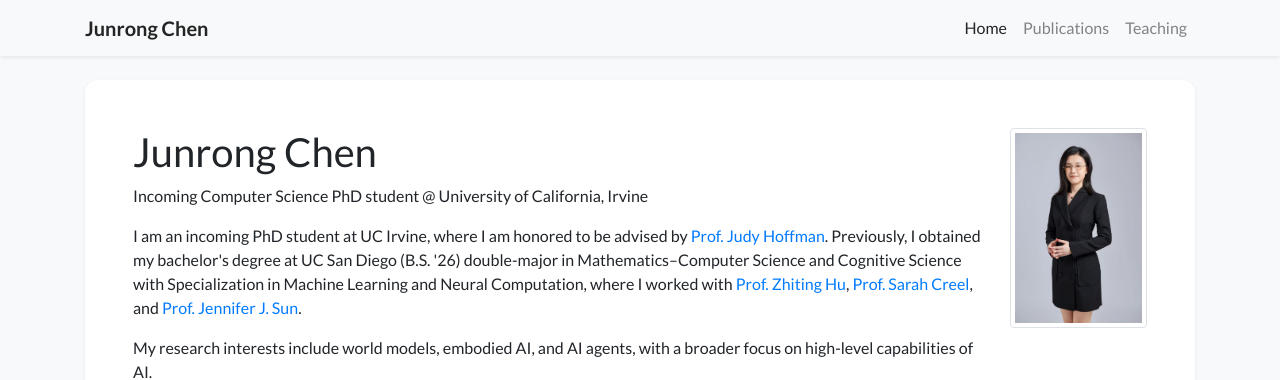
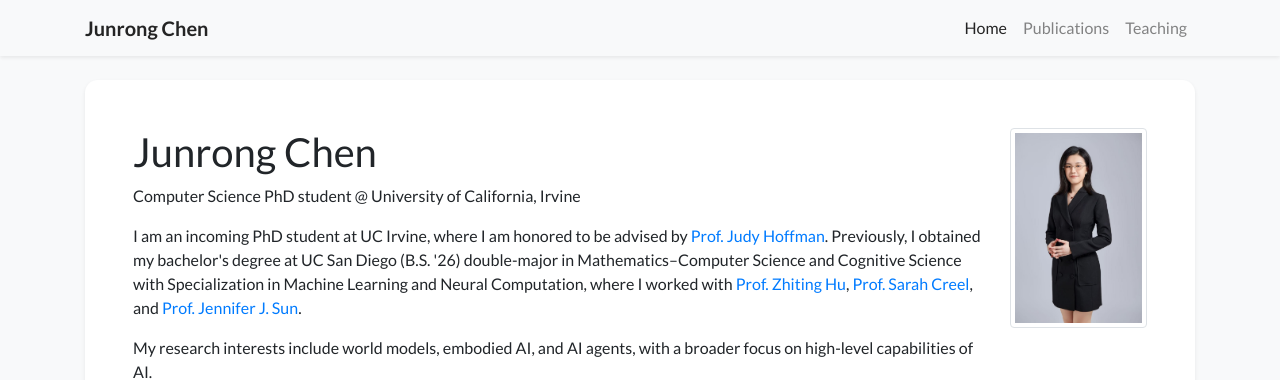
Before and after one commit to JunrongChen2004/junrongchen2004.github.io, a Jekyll site: the page built from index.html, in a window 1280 px wide and 900 px high. Shown: the top 380 px of the window. Built offline with Jekyll 4.4.1, drawn with Linux system fonts in a browser that asks for light colours; nearby versions of some CDN libraries; a style sheet for code colours, icons or effects is not loaded.

Commit message:
Update profile.yml

```diff
--- a/_data/profile.yml
+++ b/_data/profile.yml
@@ -4,7 +4,7 @@ navbar_name: "Junrong Chen"
 
 positions:
   - name: >-
-      Incoming Computer Science PhD student @ University of California, Irvine
+      Computer Science PhD student @ University of California, Irvine
 
 email: "junroc1@uci.edu"
 cv_link: /assets/files/CV_JunrongChen20260419.pdf
```
